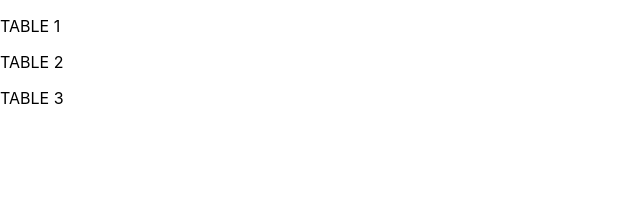
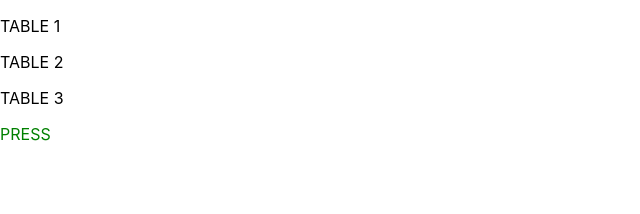
Before and after one commit to SBekzod/NEXTPRO_APOLLO, a Next.js app: page /table in a window 1280 px wide. Shown: the top 214 px of the page, without its empty margins (0-640 px from the left). Built offline with nearby package versions, Linux system fonts and the light colour scheme.

Commit message:
feat: link rotes features

```diff
--- a/pages/table/[tableId].js
+++ b/pages/table/[tableId].js
@@ -4,6 +4,7 @@ import React, { useEffect, useState } from "react";
 import { useQuery, useMutation } from "@apollo/client";
 import { ChannelList } from "../../apollo/channel";
 import ChannelComponent from "../../components/channelCompo";
+import Link from "next/link";
 
 export default function GetStartedPage() {
   const { query } = useRouter();
@@ -18,11 +19,15 @@ export default function GetStartedPage() {
 
   if (data && !dataObj) {
     setDataObj(data);
+    console.log('*********************')
   }
 
   return (
     <div>
       <p>THIS IS JUST A TABLE {query.tableId}</p>
+      <Link href="/table">
+        <a style={{color: "green", fontSize: 24}}>GO</a>
+      </Link>
       {dataObj !== null &&
         dataObj.channels.map((ele) => {
           console.log(ele.channel_id);
--- a/pages/table/index.js
+++ b/pages/table/index.js
@@ -1,9 +1,13 @@
 import React from 'react';
+import Link from 'next/link'
 
 export default function GetStartedPage() {
   return <div>
       <p>TABLE 1</p>
       <p>TABLE 2</p>
       <p>TABLE 3</p>
+      <Link href="/table/5">
+        <a style={{color: "green"}}>PRESS</a>
+      </Link>
   </div>
 }
```
